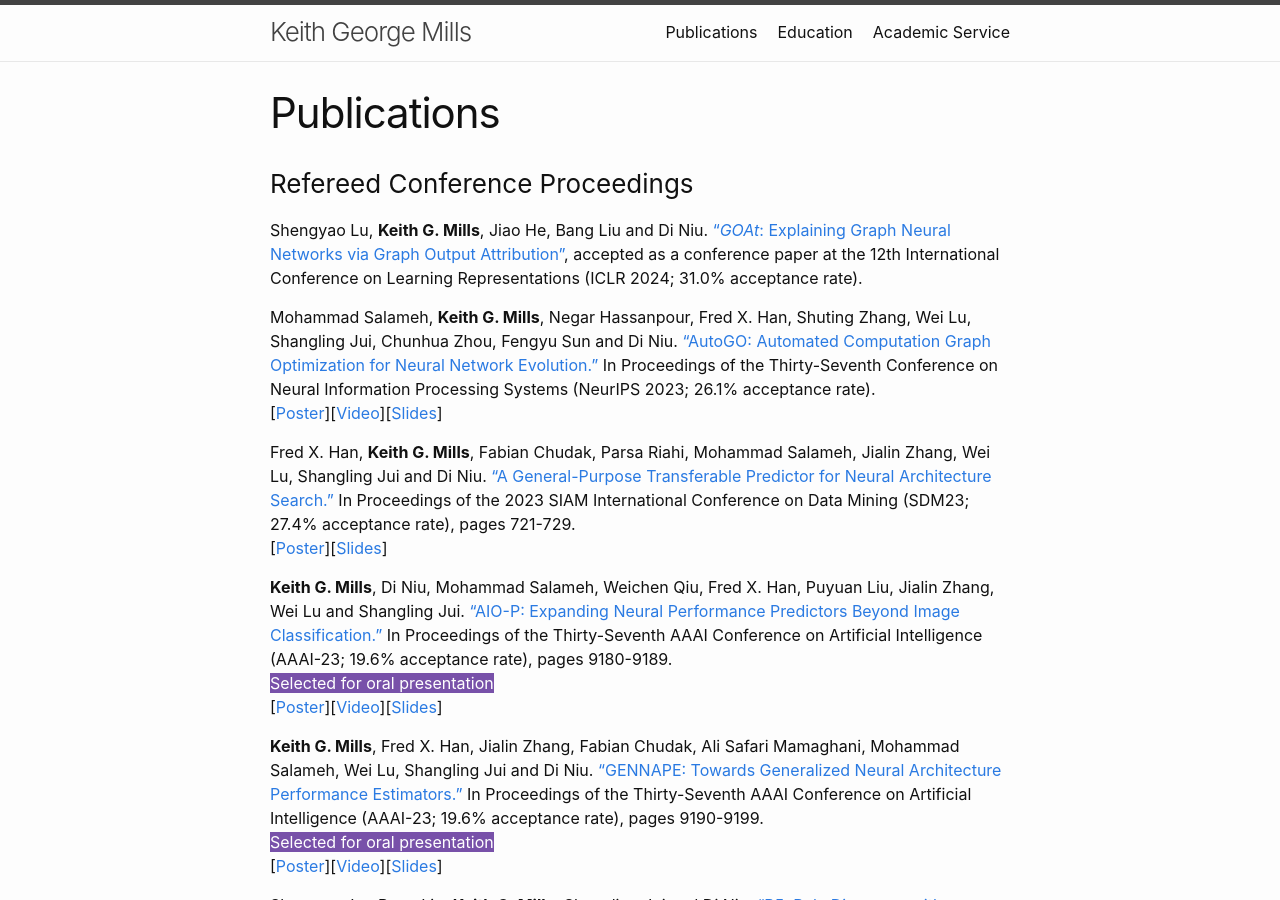
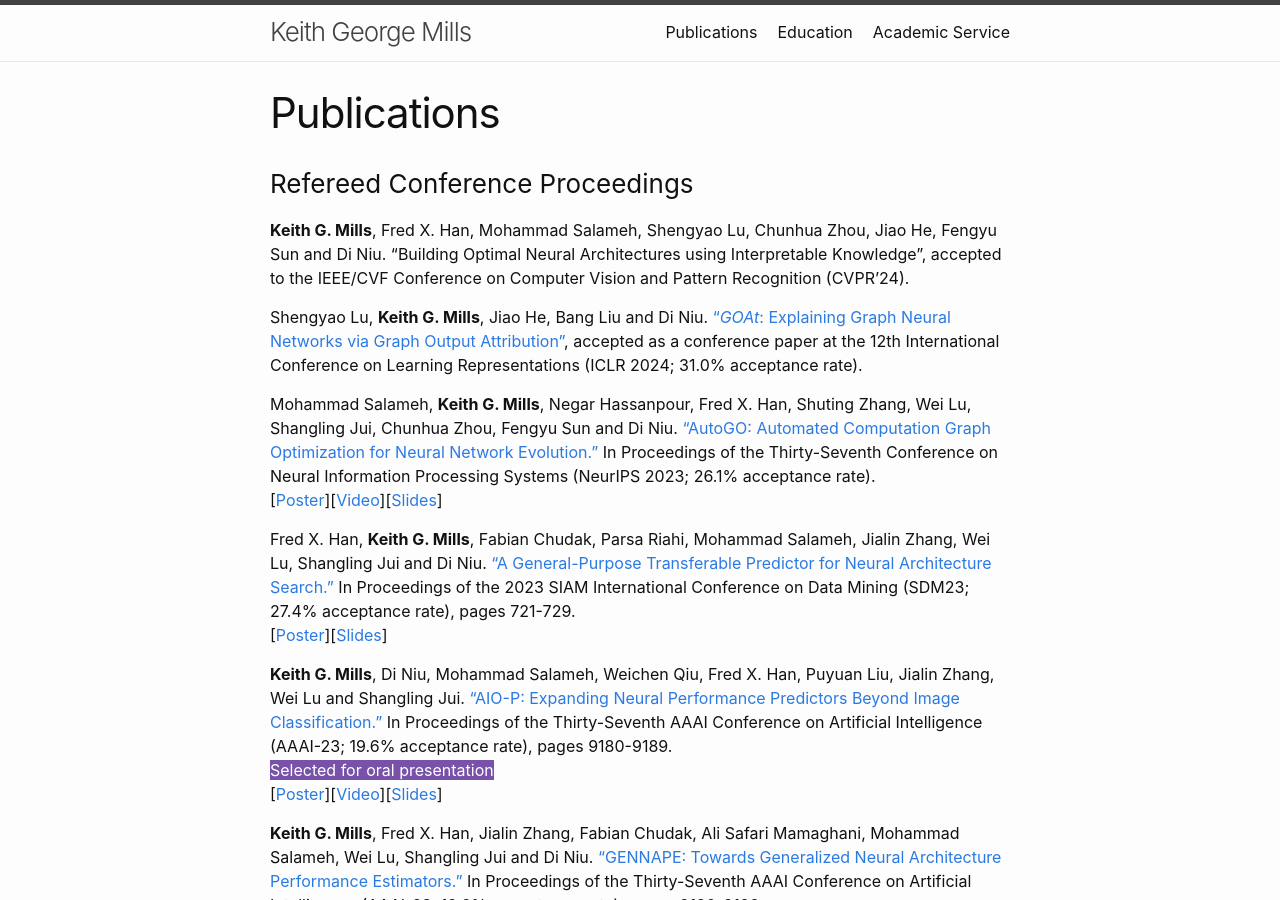
Before and after one commit to kgmills/kgmills.github.io, a Jekyll site: the page built from publications.markdown, in a window 1280 px wide and 900 px high. Built offline with Jekyll 4.4.1, drawn with Linux system fonts in a browser that asks for light colours; some of the changed text lies outside the part shown.

Commit message:
AutoBuild accepted!

```diff
--- a/publications.markdown
+++ b/publications.markdown
@@ -2,10 +2,12 @@
 layout: page
 title: Publications
 permalink: /publications/
-update: "Last Updated: 1/29/24"
+update: "Last Updated: 3/1/24"
 ---
 
 ### Refereed Conference Proceedings
+**Keith G. Mills**, Fred X. Han, Mohammad Salameh, Shengyao Lu, Chunhua Zhou, Jiao He, Fengyu Sun and Di Niu. "Building Optimal Neural Architectures using Interpretable Knowledge", accepted to the IEEE/CVF Conference on Computer Vision and Pattern Recognition (CVPR'24).
+
 Shengyao Lu, **Keith G. Mills**, Jiao He, Bang Liu and Di Niu. <a href="https://kgmills.github.io/assets/papers/GOAt_ICLR24.pdf">"*GOAt*: Explaining Graph Neural Networks via Graph Output Attribution"</a>, accepted as a conference paper at the 12th International Conference on Learning Representations (ICLR 2024; 31.0% acceptance rate).
 
 Mohammad Salameh, **Keith G. Mills**, Negar Hassanpour, Fred X. Han, Shuting Zhang, Wei Lu, Shangling Jui, Chunhua Zhou, Fengyu Sun and Di Niu. <a href="https://kgmills.github.io/assets/papers/AutoGO_NeurIPS23.pdf">"AutoGO: Automated Computation Graph Optimization for Neural Network Evolution."</a> In Proceedings of the Thirty-Seventh Conference on Neural Information Processing Systems (NeurIPS 2023; 26.1% acceptance rate). <br>
```
